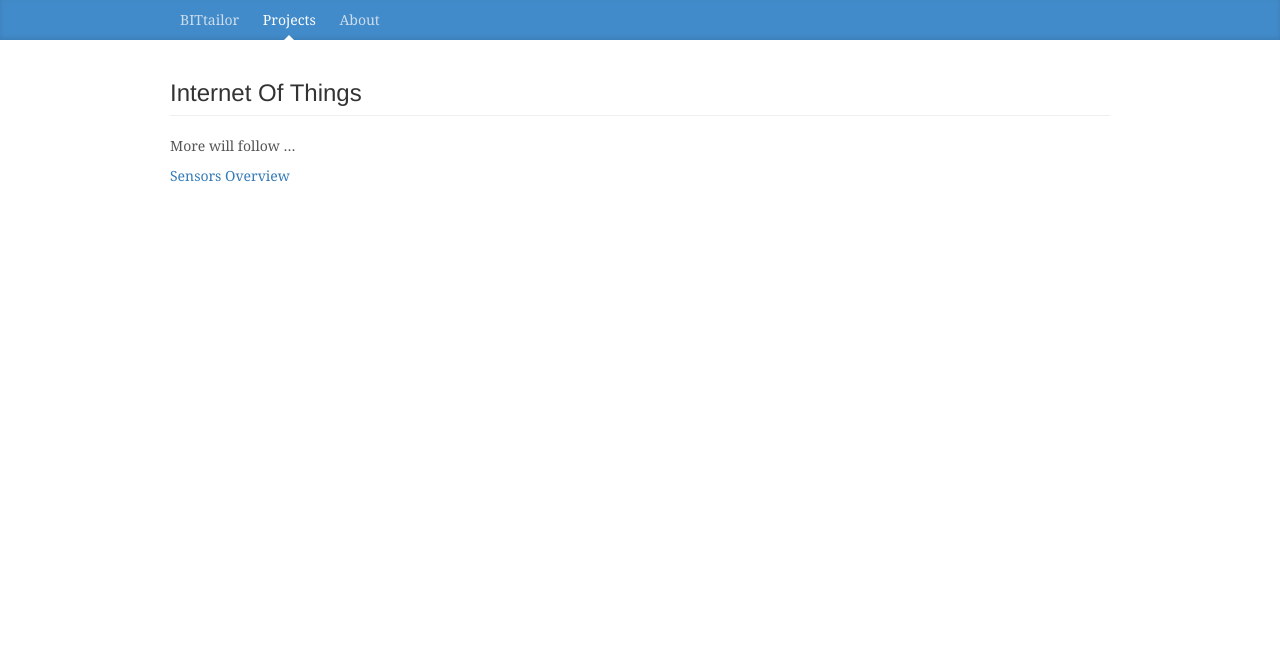
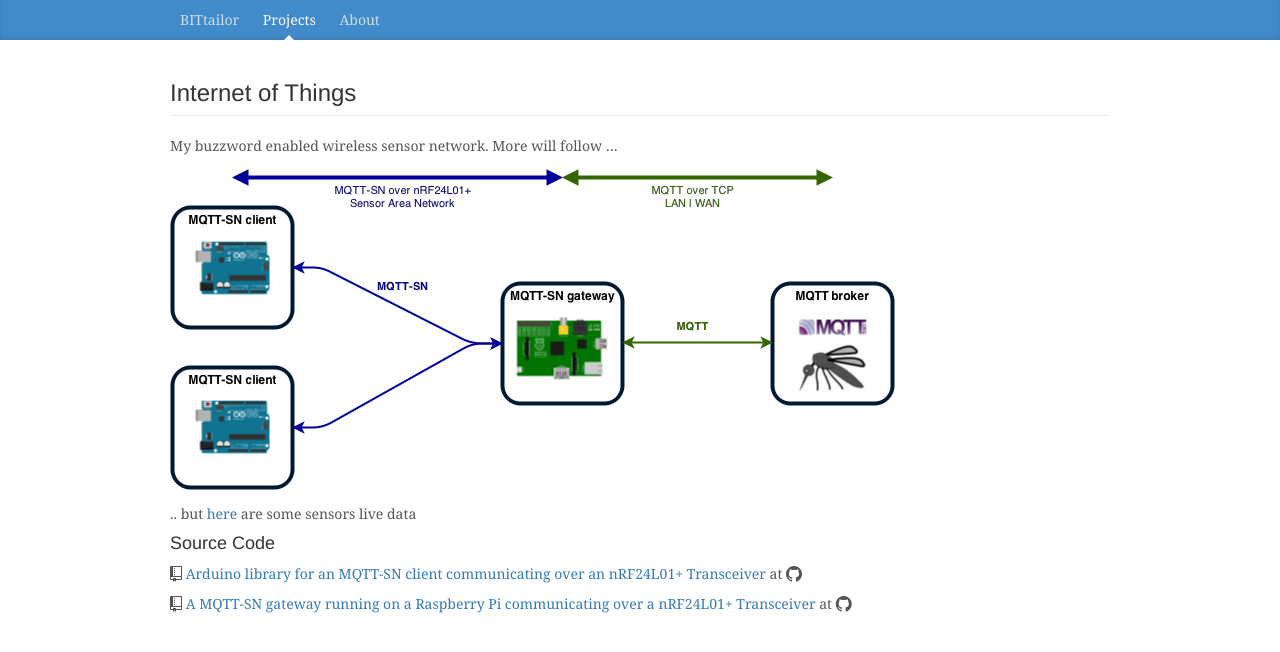
Before and after one commit to bittailor/bittailor.github.com, a Jekyll site: the page built from _projects/iot.md, in a window 1280 px wide. Shown: the top 652 px of the page. Built offline with Jekyll 4.4.1, drawn with Linux system fonts in a browser that asks for light colours; nearby versions of some CDN libraries; Markdown is read by kramdown in place of the engine named in the settings.

```diff
--- a/_projects/iot.md
+++ b/_projects/iot.md
@@ -1,11 +1,21 @@
 ---
 layout: default
-title: Internet Of Things
-description: A buzzword enabled wireless sensor network.
-tags: [ Raspberry Pi, Arduino, IOT, nRF24L01+, MQTT-SN, MQTT]
+title: Internet of Things
+description: My buzzword enabled wireless sensor network.
+tags: [ Raspberry Pi, Arduino, IoT, nRF24L01+, MQTT-SN, MQTT, Node-RED  ]
 order: 10
 ---
 
-More will follow ...
+My buzzword enabled wireless sensor network. More will follow ...
 
-[Sensors Overview](iot/sensors_overview.html)
+![](/res/MQTT-SN Overview.png)
+
+.. but [here](iot/sensors_overview.html) are some sensors live data
+
+
+
+#### Source Code
+
+<span class="octicon octicon-repo"></span> [Arduino library for an MQTT-SN client communicating over an nRF24L01+ Transceiver](https://github.com/bittailor/BtMqttSn)  at <span class="octicon octicon-mark-github"></span>
+
+<span class="octicon octicon-repo"></span> [A MQTT-SN gateway running on a Raspberry Pi communicating over a nRF24L01+ Transceiver](https://github.com/bittailor/BtEmbedded#btmqttsngateway)  at <span class="octicon octicon-mark-github"></span>
```
Also changed, not shown: projects/iot/sensors_overview.html (+16 -65 lines), projects/iot/sensors_overview.js (added, +95 -0 lines).
